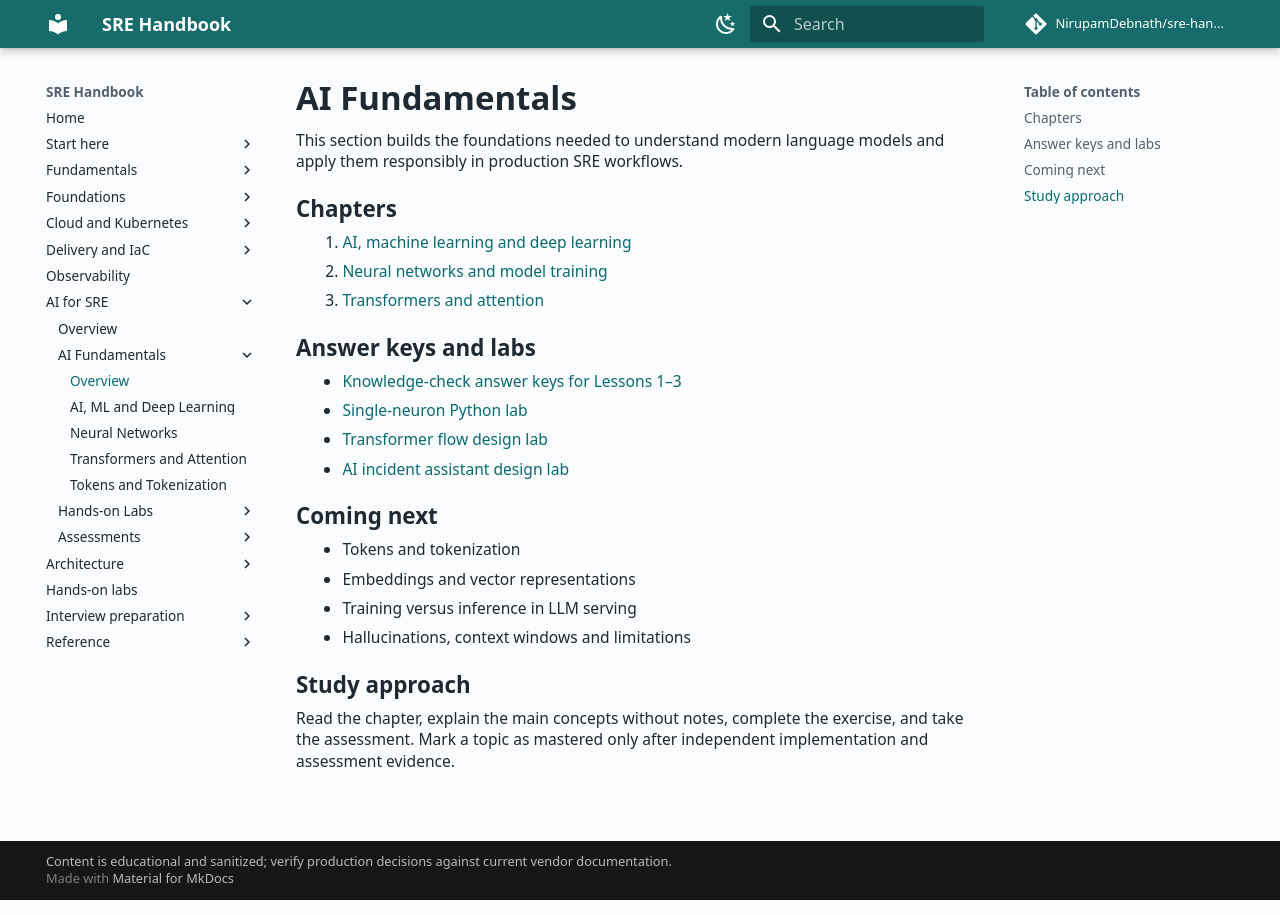
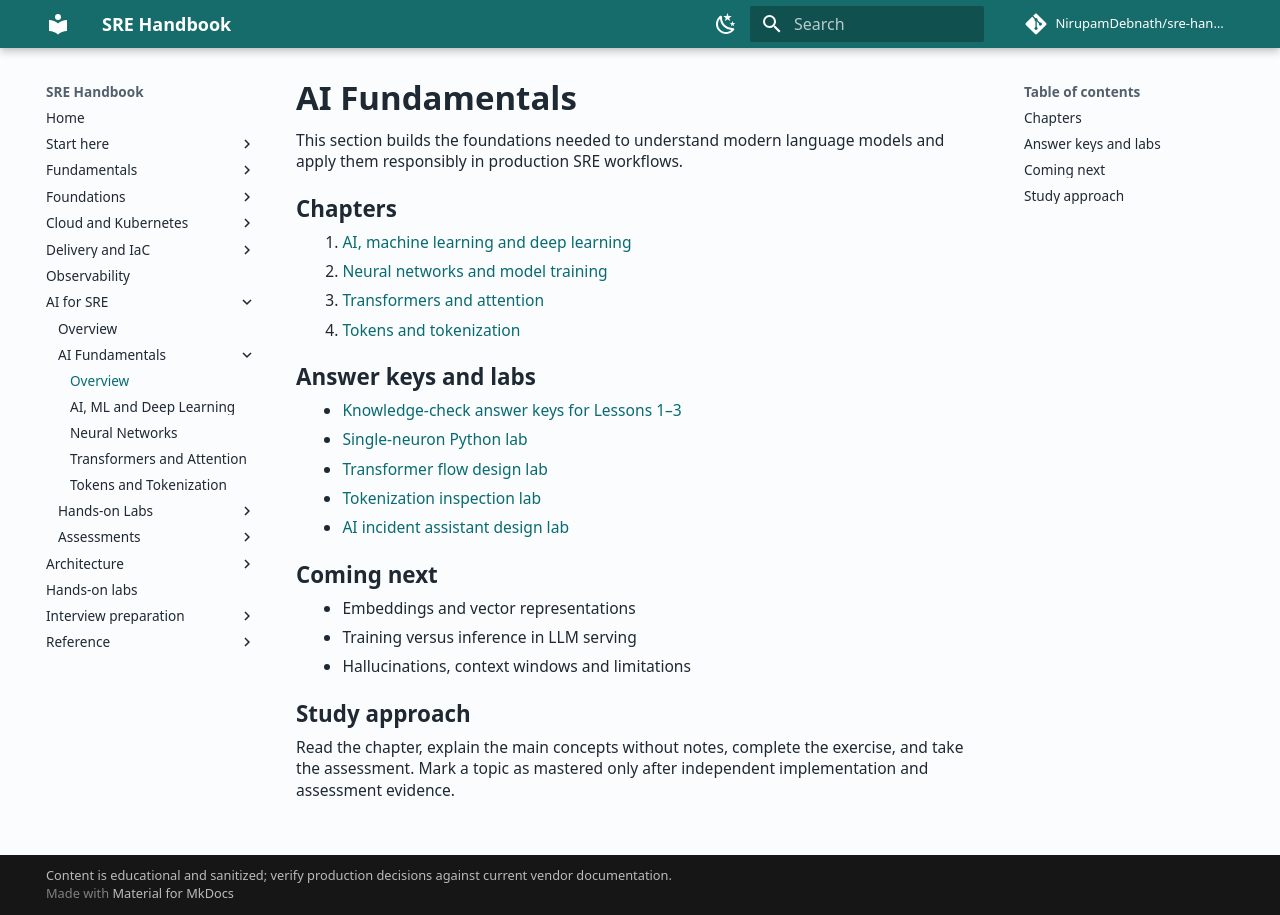
Before and after one commit to NirupamDebnath/sre-handbook, an MkDocs documentation site: the page built from docs/ai-for-sre/fundamentals/index.md, in a window 1280 px wide. Built offline with MkDocs 1.6.1 and Material for MkDocs 9.7.7, drawn with Linux system fonts in a browser that asks for light colours; comment, search, counter and statistics services are not loaded.

Commit message:
Link lesson 4 in AI fundamentals overview

```diff
--- a/docs/ai-for-sre/fundamentals/index.md
+++ b/docs/ai-for-sre/fundamentals/index.md
@@ -7,17 +7,18 @@ This section builds the foundations needed to understand modern language models
 1. [AI, machine learning and deep learning](ai-ml-deep-learning.md)
 2. [Neural networks and model training](neural-networks.md)
 3. [Transformers and attention](transformers-attention.md)
+4. [Tokens and tokenization](tokens-and-tokenization.md)
 
 ## Answer keys and labs
 
 - [Knowledge-check answer keys for Lessons 1–3](../assessments/answer-keys.md)
 - [Single-neuron Python lab](../labs/single-neuron.md)
 - [Transformer flow design lab](../labs/transformer-flow.md)
+- [Tokenization inspection lab](../labs/tokenization.md)
 - [AI incident assistant design lab](../labs/incident-assistant-design.md)
 
 ## Coming next
 
-- Tokens and tokenization
 - Embeddings and vector representations
 - Training versus inference in LLM serving
 - Hallucinations, context windows and limitations
```
